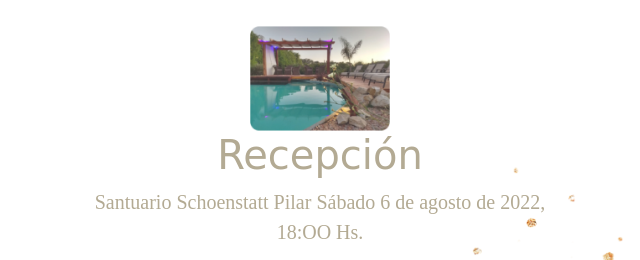
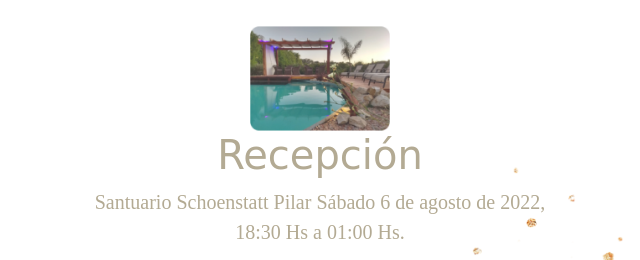
Before and after one commit to invitacionesweb/Fausti-bautismo, a plain HTML site: page index.html in a window 1280 px wide. Shown: the part 1753-2013 px from the top of the page, 640-1280 px from the left. Drawn offline with nearby package versions, Linux system fonts and the light colour scheme; a web font is replaced by a local one.

Commit message:
modificacion de horario

```diff
--- a/index.html
+++ b/index.html
@@ -80,7 +80,7 @@
             <img src="./imagenes/salon.png" alt="">
             <h2>Recepción</h2>
             <p>Santuario Schoenstatt Pilar
-                Sábado 6 de agosto de 2022, 18:OO Hs.
+                Sábado 6 de agosto de 2022, 18:30 Hs a 01:00 Hs.
             </p>
             <a class="boton"target="_blank"  href="https://www.google.com/maps/dir//Trosca+Eventos,+Vasco+Da+Gama+1171,+B1629+Pilar,+Provincia+de+Buenos+Aires/@-34.4741008,-58.9288481,17z/data=!4m9!4m8!1m0!1m5!1m1!1s0x95bc83018cb0801d:0x67f646c3dba6e0bf!2m2!1d-58.9266594!2d-34.4741052!3e0">COMO LLEGAR</a>
         </div>
```
